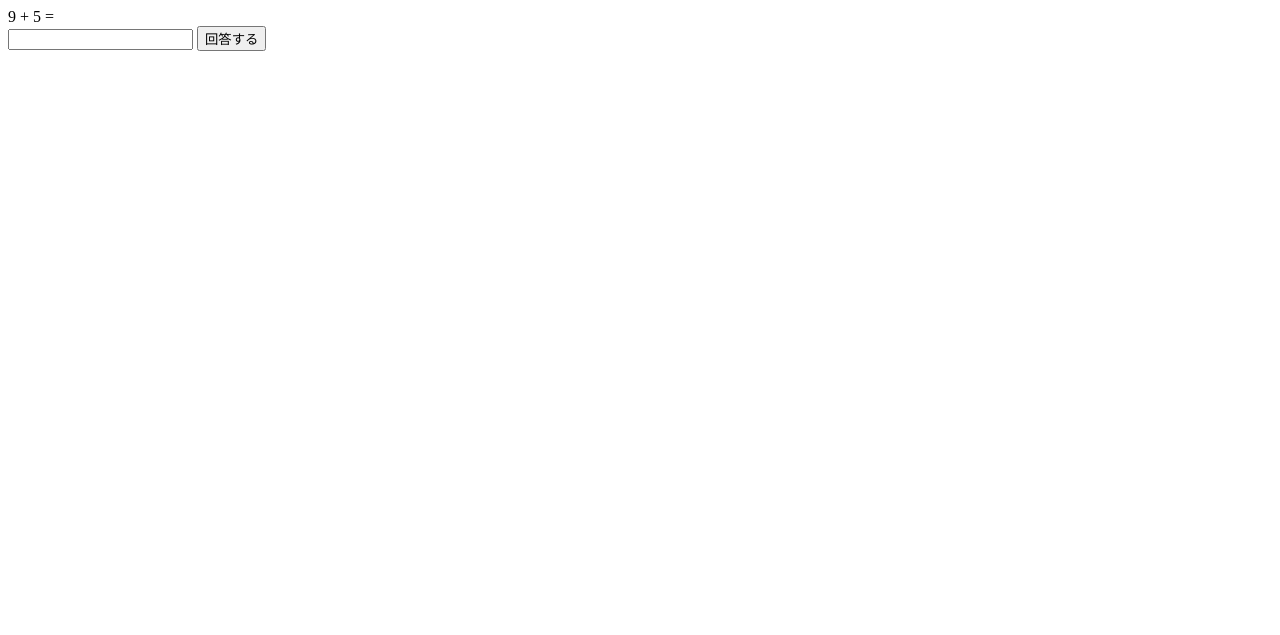
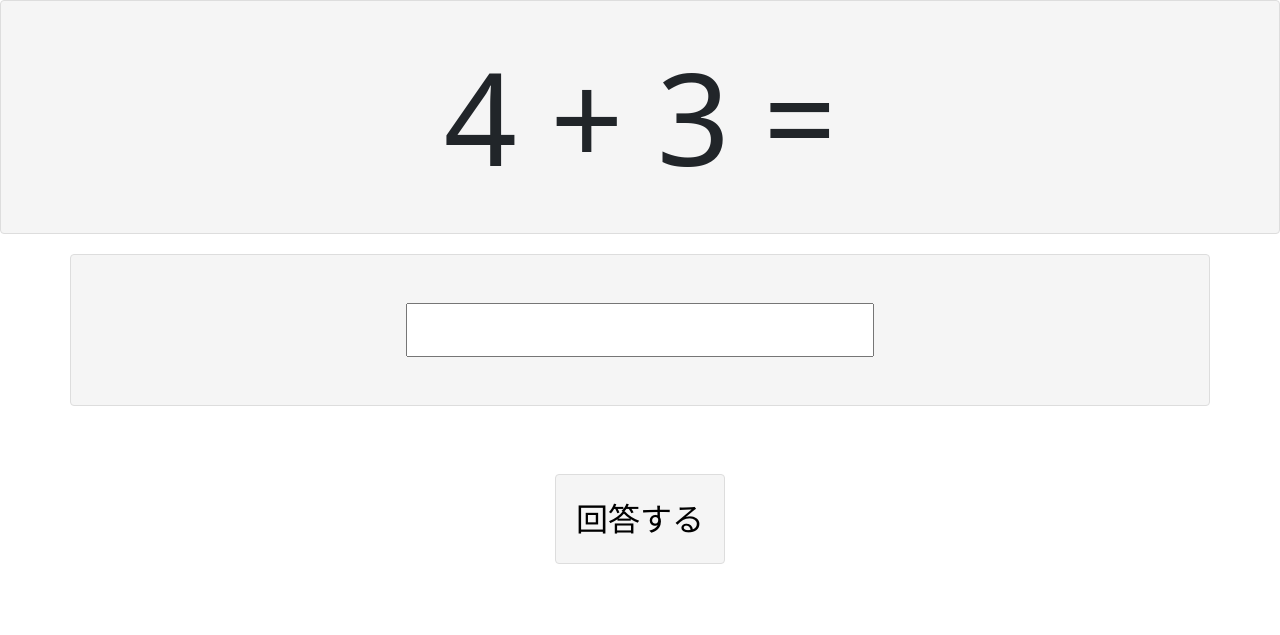
Before and after one commit to feelings-for-peperoncino/math, a plain HTML site: page index.html in a window 1280 px wide. Drawn offline with nearby package versions, Linux system fonts and the light colour scheme.

Commit message:
更新
CSS、JavaScriptのファイルを分割しました
次の問題に移る際にテキストフィールドを空にするようにしました
最大5+5の問題になるように調整しました

```diff
--- /dev/null
+++ b/css/style.css
@@ -0,0 +1,29 @@
+.question {
+    background-color: #f5f5f5;
+    border: 1px solid #ddd;
+    border-radius: 4px;
+    margin-bottom: 20px;
+    padding: 20px;
+    text-align: center;
+    font-size: 8rem;
+}
+
+.text-box {
+    background-color: #f5f5f5;
+    border: 1px solid #ddd;
+    border-radius: 4px;
+    margin-bottom: 20px;
+    padding: 20px;
+    text-align: center;
+    font-size: 2rem;
+}
+
+.answer {
+    background-color: #f5f5f5;
+    border: 1px solid #ddd;
+    border-radius: 4px;
+    margin-bottom: 20px;
+    padding: 20px;
+    text-align: center;
+    font-size: 2rem;
+}
--- a/index.html
+++ b/index.html
@@ -5,83 +5,34 @@
   <meta charset="UTF-8">
   <meta http-equiv="X-UA-Compatible" content="IE=edge">
   <meta name="viewport" content="width=device-width, initial-scale=1.0">
-  <title>Document</title>
+  <title>算数</title>
+  <link href="https://cdn.jsdelivr.net/npm/bootstrap@5.0.2/dist/css/bootstrap.min.css" rel="stylesheet"
+    integrity="sha384-EVSTQN3/azprG1Anm3QDgpJLIm9Nao0Yz1ztcQTwFspd3yD65VohhpuuCOmLASjC" crossorigin="anonymous">
+  <link rel="stylesheet" href="css/style.css">
   <style>
 
   </style>
 </head>
 
-<body>
+<body class="text-center">
   <!-- 問題を表示するテキストフィールド -->
-  <div id="question">問題が表示されます</div>
+  <div class="question" id="question">問題が表示されます</div>
 
   <!-- 答えを入力するテキストボックス -->
-  <input type="text" id="answer">
+  <div class="container text-box py-5">
+    <input type="text" id="answer">
+  </div>
 
   <!-- 問題を送信するボタン -->
-  <button onclick="checkAnswer()">回答する</button>
+  <div class="container py-5">
+  <button class="answer" onclick="checkAnswer()">回答する</button>
+</div>
 
-  <script>
-    // 問題を格納する配列
-    const questions = [];
-    // 現在の問題番号
-    let currentIndex = 0;
+  <script src="https://cdn.jsdelivr.net/npm/bootstrap@5.0.2/dist/js/bootstrap.bundle.min.js"
+    integrity="sha384-MrcW6ZMFYlzcLA8Nl+NtUVF0sA7MsXsP1UyJoMp4YLEuNSfAP+JcXn/tWtIaxVXM"
+    crossorigin="anonymous"></script>
 
-
-    // 問題を生成する処理
-    for (let i = 0; i < 10; i++) {
-      // 1桁と1桁の足し算の問題を生成する
-      const a = Math.floor(Math.random() * 9) + 1;
-      const b = Math.floor(Math.random() * 9) + 1;
-      const question = `${a} + ${b} =`;
-      const answer = a + b;
-      questions.push({ question, answer });
-    }
-
-    // 回答をチェックする処理
-    function checkAnswer() {
-      // 入力された答えを取得する
-      const input = document.getElementById('answer').value;
-
-      // 入力された答えが正解かどうかを判定する
-      if (input == questions[currentIndex].answer) {
-        // 正解の場合は「正解」というアラートを表示する
-        alert('正解！');
-      } else {
-        // 不正解の場合は「不正解」というアラートを表示する
-        alert('不正解');
-      }
-
-      // 問題を進める
-      currentIndex++;
-
-      // 問題が終了した場合は、何もしない
-      if (currentIndex >= questions.length) {
-        return;
-      }
-
-      // 次の問題を表示する
-      showQuestion();
-    }
-
-
-    // 問題を表示する処理
-    function showQuestion() {
-      // 問題が存在しない場合は、何もしない
-      if (questions.length == 0) {
-        return;
-      }
-
-      // 問題を取得する
-      const question = questions[currentIndex].question;
-
-      // 問題を表示する
-      document.getElementById('question').innerHTML = question;
-    }
-    // 問題を表示する
-    showQuestion();
-
-  </script>
+  <script src="js/script.js"></script>
 </body>
 
 </html>
--- /dev/null
+++ b/js/script.js
@@ -0,0 +1,61 @@
+    // 問題を格納する配列
+    const questions = [];
+    // 現在の問題番号
+    let currentIndex = 0;
+
+
+    // 問題を生成する処理
+    for (let i = 0; i < 10; i++) {
+      // 1桁と1桁の足し算の問題を生成する
+      const a = Math.floor(Math.random() * 4) + 1;
+      const b = Math.floor(Math.random() * 4) + 1;
+      const question = `${a} + ${b} =`;
+      const answer = a + b;
+      questions.push({ question, answer });
+    }
+
+    // 回答をチェックする処理
+    function checkAnswer() {
+      // 入力された答えを取得する
+      const input = document.getElementById('answer').value;
+
+      // 入力された答えが正解かどうかを判定する
+      if (input == questions[currentIndex].answer) {
+        // 正解の場合は「正解」というアラートを表示する
+        alert('正解！');
+      } else {
+        // 不正解の場合は「不正解」というアラートを表示する
+        alert('不正解');
+      }
+
+        // テキストフィールドを空にする
+  document.getElementById('answer').value = '';
+
+      // 問題を進める
+      currentIndex++;
+
+      // 問題が終了した場合は、何もしない
+      if (currentIndex >= questions.length) {
+        return;
+      }
+
+      // 次の問題を表示する
+      showQuestion();
+    }
+
+
+    // 問題を表示する処理
+    function showQuestion() {
+      // 問題が存在しない場合は、何もしない
+      if (questions.length == 0) {
+        return;
+      }
+
+      // 問題を取得する
+      const question = questions[currentIndex].question;
+
+      // 問題を表示する
+      document.getElementById('question').innerHTML = question;
+    }
+    // 問題を表示する
+    showQuestion();
```
